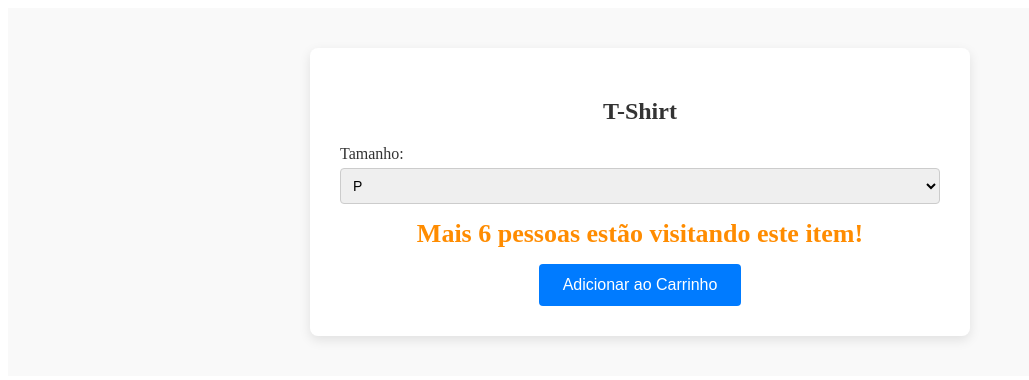
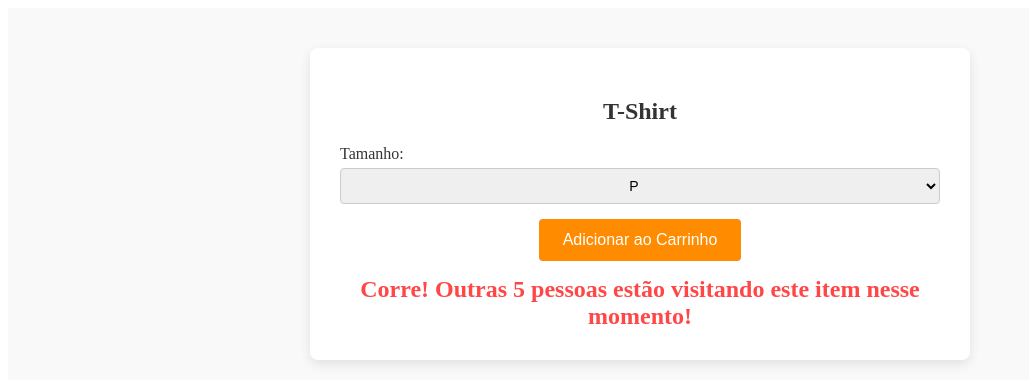
Before and after one commit to felipenrocha/darkpattern-detector, a browser extension: page teste.html in a window 1280 px wide. Shown: the top 380 px of the page, without its empty margins (0-1029 px from the left). Drawn offline with Linux system fonts and the light colour scheme.

Commit message:
ajustada estilos e regra de traducao para os links de fonte

```diff
--- a/style.css
+++ b/style.css
@@ -58,8 +58,8 @@
     font-weight: bold;
   }
   .high-demand-message {
-    font-size: 26px;
-    color: #ff8c00; /* Laranja para destacar a mensagem */
+    font-size: 24px;
+    color:#ff4747; /* Laranja para destacar a mensagem */
     text-align: center;
     font-weight: bold;
   }
@@ -72,7 +72,7 @@
 
   .add-to-cart .btn {
     padding: 12px 24px;
-    background-color: #007bff;
+    background-color: #ff8c00;
     color: white;
     font-size: 16px;
     border: none;
--- a/teste.html
+++ b/teste.html
@@ -12,9 +12,9 @@
                 <!-- Select para escolher o tamanho -->
                 <div class="size-select">
                     <label for="size">Tamanho:</label>
-                    <select id="size" name="size">
+                    <select id="size" name="size" style="text-align: center;">
                         <option value="small">P</option>
-                        <option value="medium">M</option>
+                        <option value="medium"></option>
                         <option value="large">G</option>
                     </select>
                 </div>
@@ -24,13 +24,14 @@
                     <span>Somente 3 restantes no estoque!</span>
                 </div> -->
 
-                <!-- Mensagem de alta demanda -->
-                <div class="high-demand-message">
-                    <span>Mais 6 pessoas estão visitando este item!</span>
-                </div>
+
                 <!-- Botão de adicionar ao carrinho -->
                 <div class="add-to-cart">
                     <button class="btn btn-primary">Adicionar ao Carrinho</button>
+                </div>
+                <!-- Mensagem de alta demanda -->
+                <div class="high-demand-message">
+                    <span>Corre! Outras 5 pessoas estão visitando este item nesse momento!<span style="display: none;">é</span></span>
                 </div>
             </div>
         </div>
```
Also changed, not shown: plugin/examples/fake-high-demand.png, plugin/modal.js.
